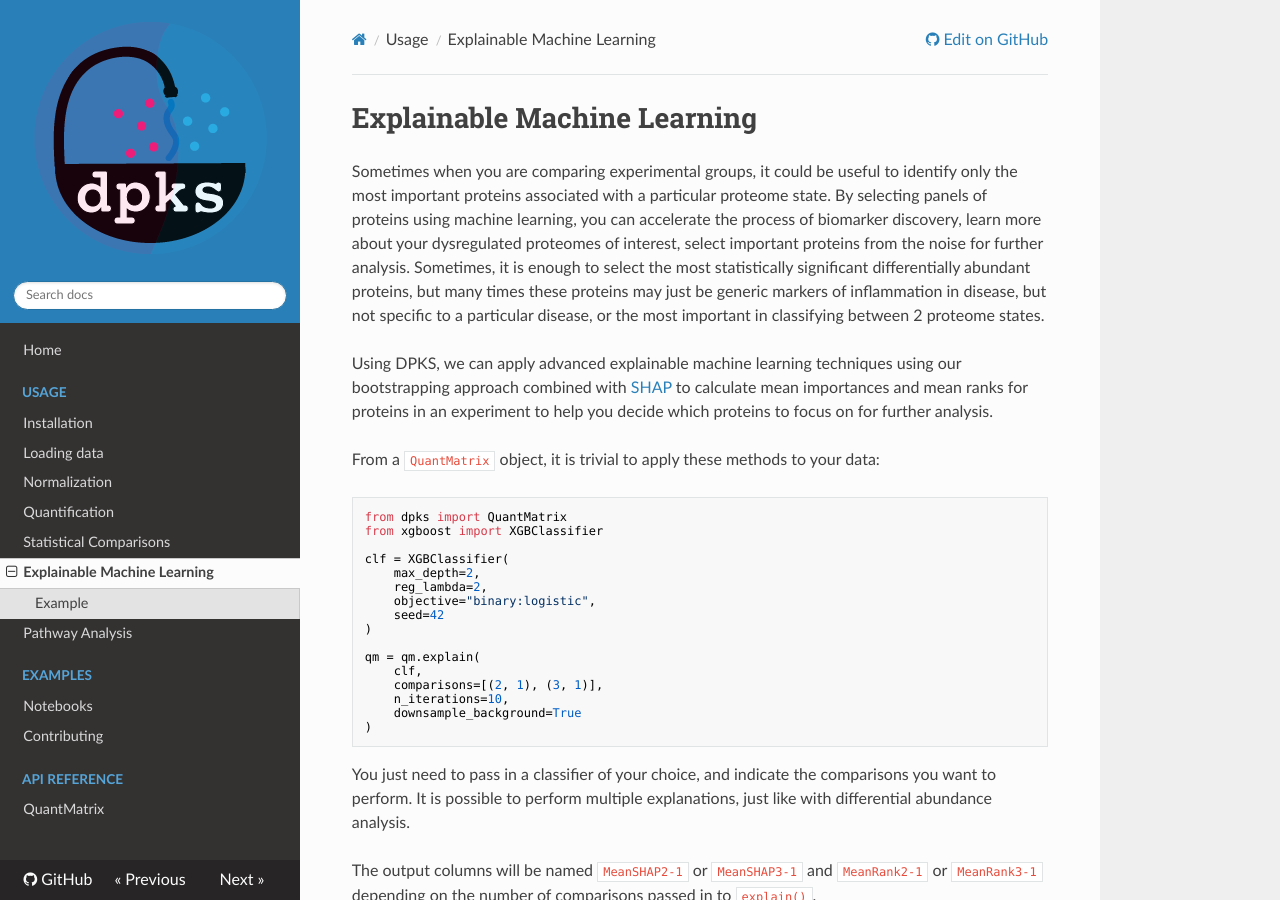
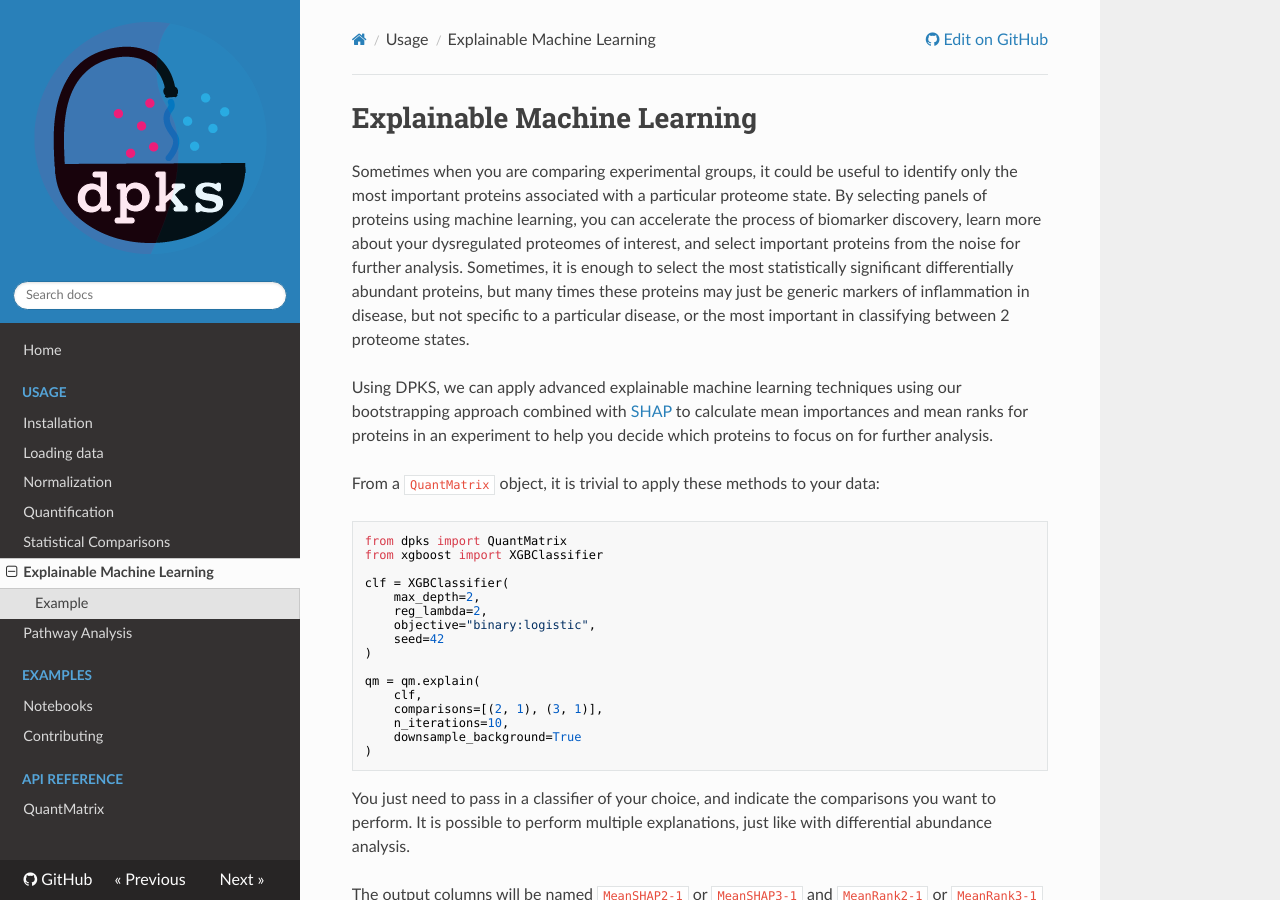
Before and after one commit to InfectionMedicineProteomics/DPKS, an MkDocs documentation site: the page built from docs/usage/explainable_machine_learning.md, in a window 1280 px wide and 900 px high. Built offline with MkDocs 1.6.1, drawn with Linux system fonts in a browser that asks for light colours; nearby versions of some CDN libraries.

Commit message:
Quickfix for docs

```diff
--- a/docs/usage/explainable_machine_learning.md
+++ b/docs/usage/explainable_machine_learning.md
@@ -2,7 +2,7 @@
 
 Sometimes when you are comparing experimental groups, it could be useful to identify only the most important proteins
 associated with a particular proteome state. By selecting panels of proteins using machine learning, you can accelerate
-the process of biomarker discovery, learn more about your dysregulated proteomes of interest, select important proteins
+the process of biomarker discovery, learn more about your dysregulated proteomes of interest, and select important proteins
 from the noise for further analysis. Sometimes, it is enough to select the most statistically significant differentially
 abundant proteins, but many times these proteins may just be generic markers of inflammation in disease, but not specific
 to a particular disease, or the most important in classifying between 2 proteome states.
--- a/mkdocs.yml
+++ b/mkdocs.yml
@@ -7,6 +7,7 @@ repo_url: https://github.com/InfectionMedicineProteomics/DPKS
 theme:
     name: readthedocs
     logo: img/logo.png
+    favicon: img/logo.png
 
 nav:
   - Home: index.md
```
